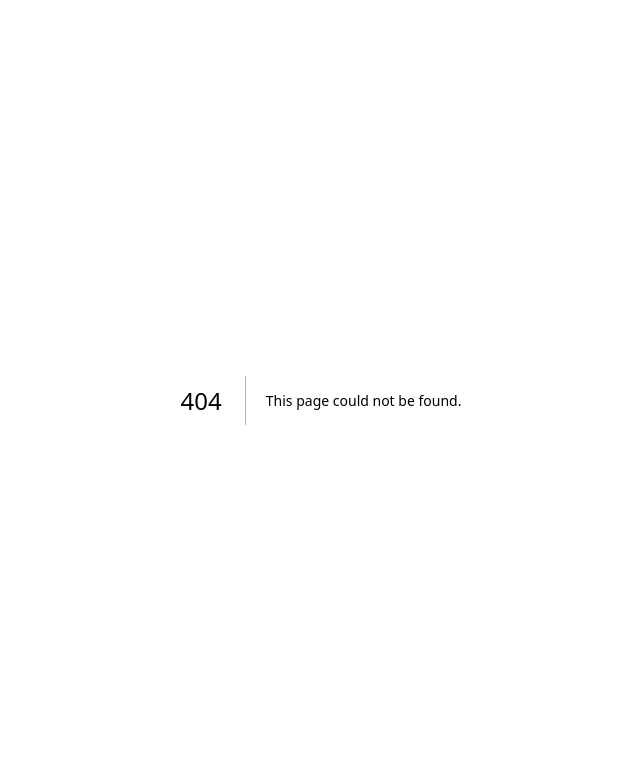
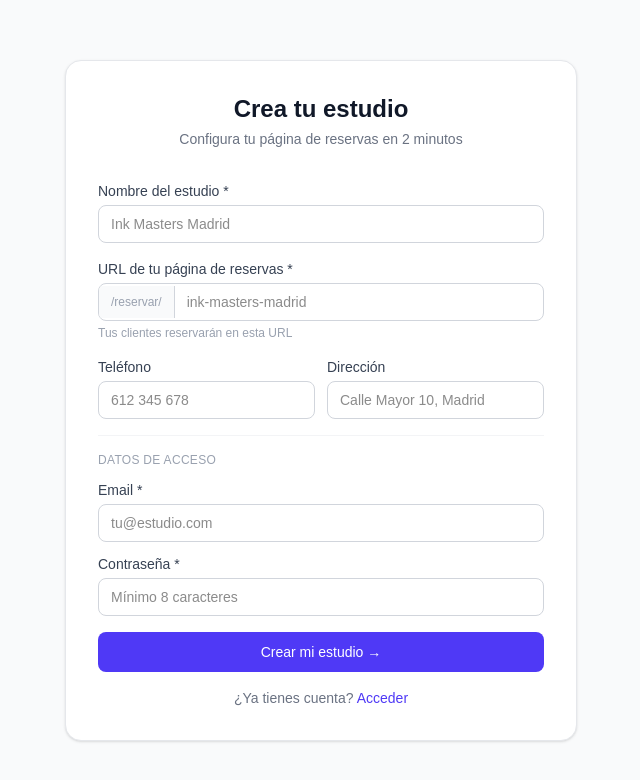
Before and after one commit to oscarlopezdigital-hash/tattoo-saas, a Next.js app: page /registro in a window 1280 px wide. Before the commit this address had no page. Shown: the top 780 px of the page, without its empty margins (319-959 px from the left). Built offline with nearby package versions, Linux system fonts and the light colour scheme.

Commit message:
feat: registro self-service de nuevos estudios

```diff
--- a/src/app/(auth)/login/page.tsx
+++ b/src/app/(auth)/login/page.tsx
@@ -3,6 +3,7 @@
 import { useState } from "react";
 import { useRouter } from "next/navigation";
 import { createClient } from "@/lib/supabase/client";
+import Link from "next/link";
 
 export default function LoginPage() {
   const router = useRouter();
@@ -82,6 +83,13 @@ export default function LoginPage() {
             {loading ? "Accediendo..." : "Acceder"}
           </button>
         </form>
+
+        <p className="mt-4 text-center text-sm text-gray-500">
+          ¿Eres nuevo?{" "}
+          <Link href="/registro" className="text-indigo-600 hover:underline">
+            Crear mi estudio
+          </Link>
+        </p>
       </div>
     </div>
   );
--- /dev/null
+++ b/src/app/(auth)/registro/page.tsx
@@ -0,0 +1,198 @@
+"use client";
+
+import { useState } from "react";
+import { useRouter } from "next/navigation";
+import { createClient } from "@/lib/supabase/client";
+import Link from "next/link";
+
+function slugify(text: string) {
+  return text
+    .toLowerCase()
+    .normalize("NFD")
+    .replace(/[̀-ͯ]/g, "")
+    .replace(/[^a-z0-9\s-]/g, "")
+    .replace(/\s+/g, "-")
+    .replace(/-+/g, "-")
+    .trim();
+}
+
+export default function RegistroPage() {
+  const router = useRouter();
+  const [form, setForm] = useState({
+    email: "",
+    password: "",
+    studioName: "",
+    slug: "",
+    phone: "",
+    address: "",
+  });
+  const [error, setError] = useState<string | null>(null);
+  const [loading, setLoading] = useState(false);
+
+  function handleChange(e: React.ChangeEvent<HTMLInputElement>) {
+    const { name, value } = e.target;
+    setForm((prev) => {
+      const updated = { ...prev, [name]: value };
+      if (name === "studioName") updated.slug = slugify(value);
+      return updated;
+    });
+  }
+
+  async function handleSubmit(e: React.FormEvent) {
+    e.preventDefault();
+    setLoading(true);
+    setError(null);
+
+    const res = await fetch("/api/registro", {
+      method: "POST",
+      headers: { "Content-Type": "application/json" },
+      body: JSON.stringify(form),
+    });
+
+    const data = await res.json();
+
+    if (!res.ok) {
+      setError(data.error || "Error al registrarse.");
+      setLoading(false);
+      return;
+    }
+
+    const supabase = createClient();
+    await supabase.auth.signInWithPassword({ email: form.email, password: form.password });
+
+    router.push("/dashboard");
+    router.refresh();
+  }
+
+  return (
+    <div className="min-h-screen flex items-center justify-center bg-gray-50 py-12 px-4">
+      <div className="w-full max-w-lg bg-white rounded-2xl shadow-sm border border-gray-200 p-8">
+        <div className="mb-8 text-center">
+          <h1 className="text-2xl font-bold text-gray-900">Crea tu estudio</h1>
+          <p className="mt-1 text-sm text-gray-500">
+            Configura tu página de reservas en 2 minutos
+          </p>
+        </div>
+
+        <form onSubmit={handleSubmit} className="space-y-4">
+          {error && (
+            <div className="p-3 rounded-lg bg-red-50 text-red-700 text-sm">{error}</div>
+          )}
+
+          <div>
+            <label className="block text-sm font-medium text-gray-700 mb-1">
+              Nombre del estudio *
+            </label>
+            <input
+              name="studioName"
+              type="text"
+              required
+              value={form.studioName}
+              onChange={handleChange}
+              className="w-full px-3 py-2 border border-gray-300 rounded-lg text-sm focus:outline-none focus:ring-2 focus:ring-indigo-500"
+              placeholder="Ink Masters Madrid"
+            />
+          </div>
+
+          <div>
+            <label className="block text-sm font-medium text-gray-700 mb-1">
+              URL de tu página de reservas *
+            </label>
+            <div className="flex items-center border border-gray-300 rounded-lg overflow-hidden focus-within:ring-2 focus-within:ring-indigo-500">
+              <span className="px-3 py-2 bg-gray-50 text-gray-400 text-xs border-r border-gray-300 whitespace-nowrap">
+                /reservar/
+              </span>
+              <input
+                name="slug"
+                type="text"
+                required
+                value={form.slug}
+                onChange={handleChange}
+                className="flex-1 px-3 py-2 text-sm focus:outline-none"
+                placeholder="ink-masters-madrid"
+              />
+            </div>
+            <p className="mt-1 text-xs text-gray-400">
+              Tus clientes reservarán en esta URL
+            </p>
+          </div>
+
+          <div className="grid grid-cols-2 gap-3">
+            <div>
+              <label className="block text-sm font-medium text-gray-700 mb-1">Teléfono</label>
+              <input
+                name="phone"
+                type="tel"
+                value={form.phone}
+                onChange={handleChange}
+                className="w-full px-3 py-2 border border-gray-300 rounded-lg text-sm focus:outline-none focus:ring-2 focus:ring-indigo-500"
+                placeholder="612 345 678"
+              />
+            </div>
+            <div>
+              <label className="block text-sm font-medium text-gray-700 mb-1">Dirección</label>
+              <input
+                name="address"
+                type="text"
+                value={form.address}
+                onChange={handleChange}
+                className="w-full px-3 py-2 border border-gray-300 rounded-lg text-sm focus:outline-none focus:ring-2 focus:ring-indigo-500"
+                placeholder="Calle Mayor 10, Madrid"
+              />
+            </div>
+          </div>
+
+          <div className="border-t border-gray-100 pt-4">
+            <p className="text-xs font-medium text-gray-400 uppercase tracking-wide mb-3">
+              Datos de acceso
+            </p>
+            <div className="space-y-3">
+              <div>
+                <label className="block text-sm font-medium text-gray-700 mb-1">Email *</label>
+                <input
+                  name="email"
+                  type="email"
+                  required
+                  value={form.email}
+                  onChange={handleChange}
+                  className="w-full px-3 py-2 border border-gray-300 rounded-lg text-sm focus:outline-none focus:ring-2 focus:ring-indigo-500"
+                  placeholder="tu@estudio.com"
+                />
+              </div>
+              <div>
+                <label className="block text-sm font-medium text-gray-700 mb-1">
+                  Contraseña *
+                </label>
+                <input
+                  name="password"
+                  type="password"
+                  required
+                  minLength={8}
+                  value={form.password}
+                  onChange={handleChange}
+                  className="w-full px-3 py-2 border border-gray-300 rounded-lg text-sm focus:outline-none focus:ring-2 focus:ring-indigo-500"
+                  placeholder="Mínimo 8 caracteres"
+                />
+              </div>
+            </div>
+          </div>
+
+          <button
+            type="submit"
+            disabled={loading}
+            className="w-full py-2.5 px-4 bg-indigo-600 hover:bg-indigo-700 disabled:opacity-50 text-white text-sm font-medium rounded-lg transition-colors"
+          >
+            {loading ? "Creando tu estudio..." : "Crear mi estudio →"}
+          </button>
+        </form>
+
+        <p className="mt-4 text-center text-sm text-gray-500">
+          ¿Ya tienes cuenta?{" "}
+          <Link href="/login" className="text-indigo-600 hover:underline">
+            Acceder
+          </Link>
+        </p>
+      </div>
+    </div>
+  );
+}
--- /dev/null
+++ b/src/app/api/registro/route.ts
@@ -0,0 +1,57 @@
+import { NextRequest, NextResponse } from "next/server";
+import { createClient } from "@supabase/supabase-js";
+import { prisma } from "@/lib/prisma";
+
+export async function POST(request: NextRequest) {
+  const { email, password, studioName, slug, phone, address } = await request.json();
+
+  if (!email || !password || !studioName || !slug) {
+    return NextResponse.json({ error: "Faltan campos obligatorios" }, { status: 400 });
+  }
+
+  const slugClean = slug.toLowerCase().replace(/[^a-z0-9-]/g, "-").replace(/-+/g, "-").replace(/^-|-$/g, "");
+
+  const existing = await prisma.studio.findUnique({ where: { slug: slugClean } });
+  if (existing) {
+    return NextResponse.json({ error: "Esa URL ya está en uso, elige otra." }, { status: 409 });
+  }
+
+  const supabaseAdmin = createClient(
+    process.env.NEXT_PUBLIC_SUPABASE_URL!,
+    process.env.SUPABASE_SERVICE_ROLE_KEY!,
+    { auth: { autoRefreshToken: false, persistSession: false } }
+  );
+
+  const { data: authData, error: authError } = await supabaseAdmin.auth.admin.createUser({
+    email,
+    password,
+    email_confirm: true,
+  });
+
+  if (authError) {
+    const msg = authError.message.toLowerCase();
+    if (msg.includes("already registered") || msg.includes("already been registered")) {
+      return NextResponse.json({ error: "Ese email ya está registrado." }, { status: 409 });
+    }
+    return NextResponse.json({ error: "Error al crear la cuenta." }, { status: 500 });
+  }
+
+  await prisma.studio.create({
+    data: {
+      userId: authData.user!.id,
+      name: studioName,
+      slug: slugClean,
+      phone: phone || null,
+      address: address || null,
+      depositDefaultAmount: 5000,
+      artists: {
+        create: {
+          name: "Artista Principal",
+          isActive: true,
+        },
+      },
+    },
+  });
+
+  return NextResponse.json({ ok: true });
+}
```
